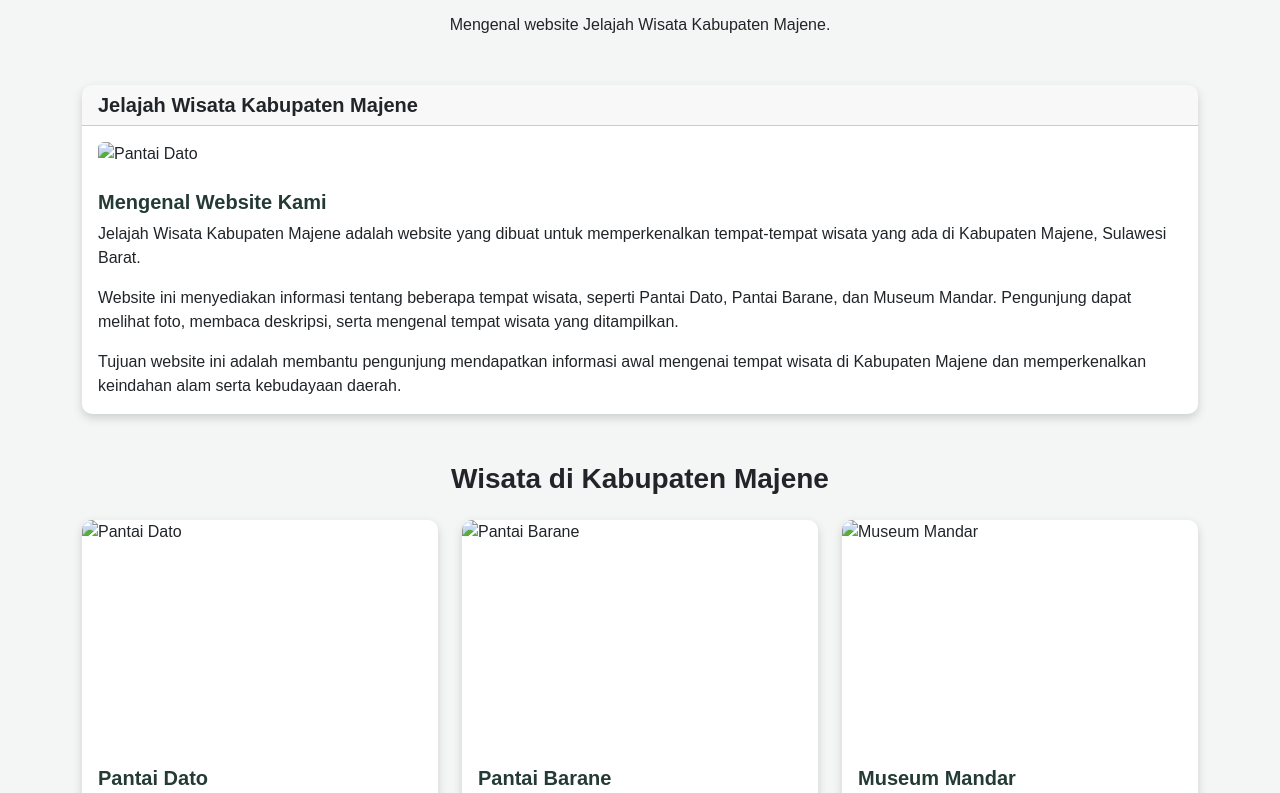
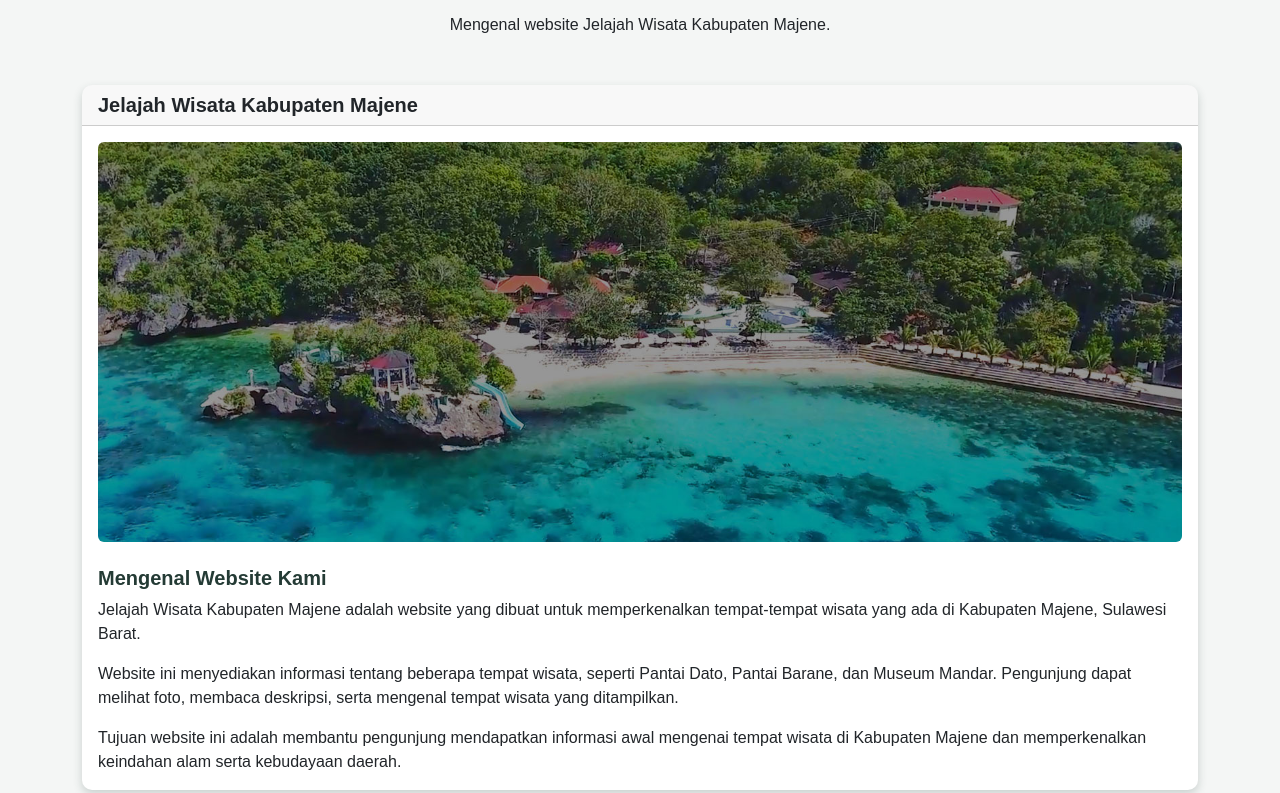
Before and after one commit to fajriahjia36-netizen/fajriah, a plain HTML site: page tentang.html in a window 1280 px wide. Shown: the part 159-952 px from the top of the page. Drawn offline with nearby package versions, Linux system fonts and the light colour scheme.

Commit message:
Add files via upload

```diff
--- a/tentang.html
+++ b/tentang.html
@@ -51,7 +51,7 @@
 
       <div class="card-body">
 
-        <img src="img/pantai dato.jpg"
+        <img src="pantai dato.jpg"
              class="img-fluid rounded mb-4"
              alt="Pantai Dato"
              style="width: 100%; max-height: 400px; object-fit: cover;">
@@ -95,7 +95,7 @@
       <div class="col-md-4">
         <div class="card h-100">
 
-          <img src="img/dato.jpg"
+          <img src="dato.jpg"
                class="card-img-top"
                alt="Pantai Dato">
 
@@ -116,7 +116,7 @@
       <div class="col-md-4">
         <div class="card h-100">
 
-          <img src="img/barane.jpg"
+          <img src="barane.jpg"
                class="card-img-top"
                alt="Pantai Barane">
 
@@ -137,7 +137,7 @@
       <div class="col-md-4">
         <div class="card h-100">
 
-          <img src="img/museum mandar.jpg"
+          <img src="museum mandar.jpg"
                class="card-img-top"
                alt="Museum Mandar">
 
```
Also changed, not shown: index.html (+1 -1 lines), wisata.html (+3 -3 lines), barane.jpg (added), dato.jpg (added), museum mandar.jpg (added), pantai dato.jpg (added).
